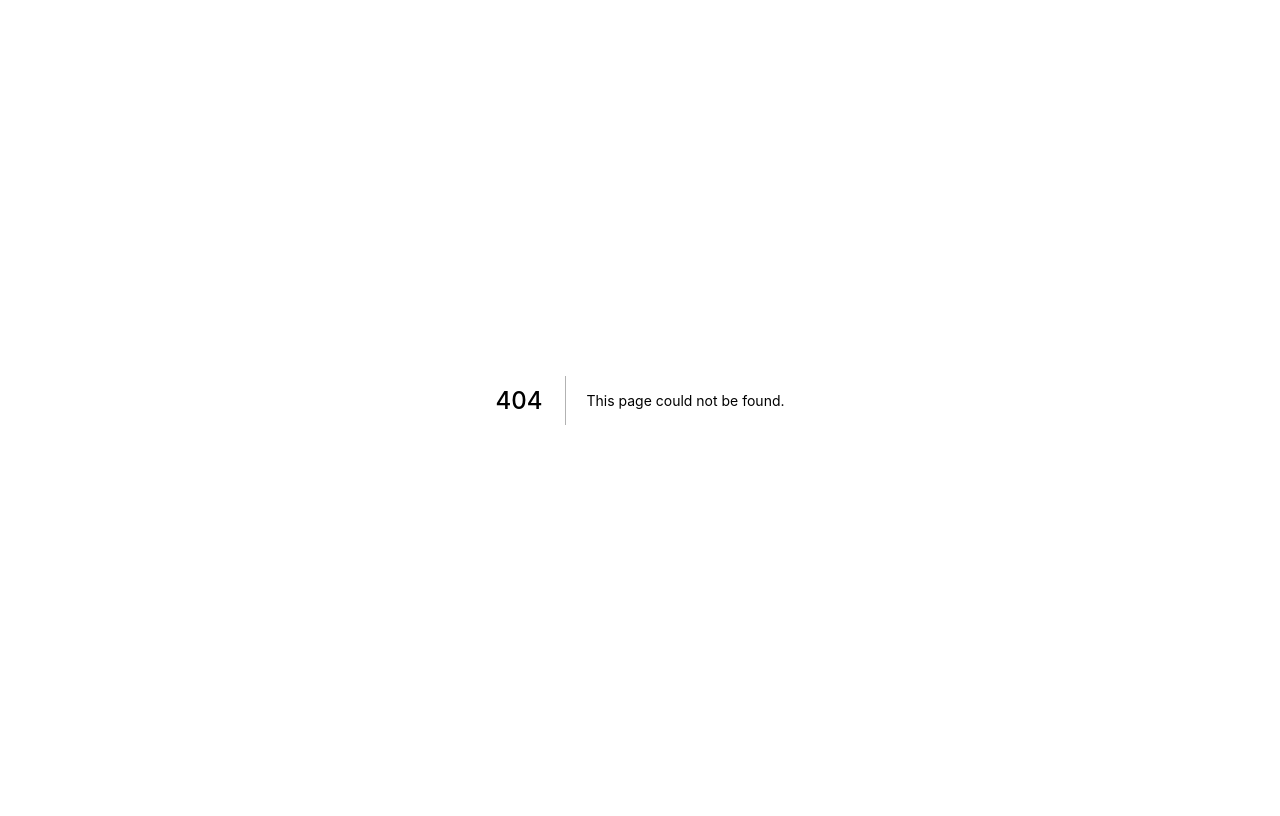
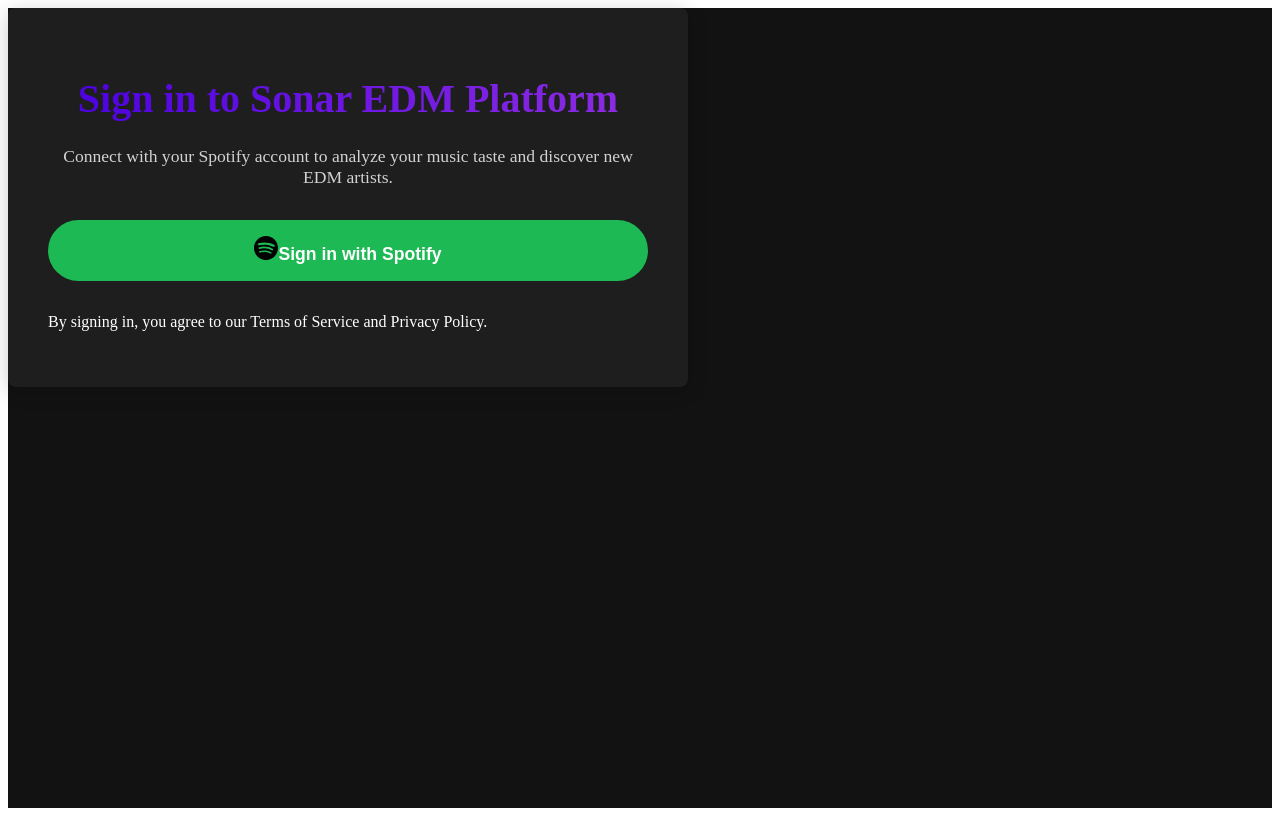
Before and after one commit to Sonar-glitch/sonar-edm-platform, a Next.js app: page /auth/signin in a window 1280 px wide. Before the commit this address had no page. Built offline with nearby package versions, Linux system fonts and the light colour scheme; no server answers.

Commit message:
Create signin.js

```diff
--- /dev/null
+++ b/pages/auth/signin.js
@@ -0,0 +1,50 @@
+import { useSession, signIn } from 'next-auth/react';
+import styles from '../../styles/Auth.module.css';
+
+export default function SignIn() {
+  const { data: session, status } = useSession();
+
+  if (status === 'loading') {
+    return (
+      <div className={styles.container}>
+        <div className={styles.loadingSpinner}></div>
+        <p>Loading session...</p>
+      </div>
+    );
+  }
+
+  if (session) {
+    return (
+      <div className={styles.container}>
+        <h1>Already Signed In</h1>
+        <p>You are already signed in as {session.user.name || session.user.email}.</p>
+        <a href="/" className={styles.button}>Go to Home</a>
+      </div>
+    );
+  }
+
+  return (
+    <div className={styles.container}>
+      <div className={styles.card}>
+        <h1 className={styles.title}>Sign in to Sonar EDM Platform</h1>
+        <p className={styles.description}>
+          Connect with your Spotify account to analyze your music taste and discover new EDM artists.
+        </p>
+
+        <button
+          onClick={() => signIn('spotify', { callbackUrl: '/' })}
+          className={styles.spotifyButton}
+        >
+          <svg viewBox="0 0 24 24" width="24" height="24" className={styles.spotifyIcon}>
+            <path d="M12 0C5.4 0 0 5.4 0 12s5.4 12 12 12 12-5.4 12-12S18.66 0 12 0zm5.521 17.34c-.24.359-.66.48-1.021.24-2.82-1.74-6.36-2.101-10.561-1.141-.418.122-.779-.179-.899-.539-.12-.421.18-.78.54-.9 4.56-1.021 8.52-.6 11.64 1.32.42.18.48.659.301 1.02zm1.44-3.3c-.301.42-.841.6-1.262.3-3.239-1.98-8.159-2.58-11.939-1.38-.479.12-1.02-.12-1.14-.6-.12-.48.12-1.021.6-1.141C9.6 9.9 15 10.561 18.72 12.84c.361.181.54.78.241 1.2zm.12-3.36C15.24 8.4 8.82 8.16 5.16 9.301c-.6.179-1.2-.181-1.38-.721-.18-.601.18-1.2.72-1.381 4.26-1.26 11.28-1.02 15.721 1.621.539.3.719 1.02.419 1.56-.299.421-1.02.599-1.559.3z"/>
+          </svg>
+          Sign in with Spotify
+        </button>
+
+        <p className={styles.terms}>
+          By signing in, you agree to our Terms of Service and Privacy Policy.
+        </p>
+      </div>
+    </div>
+  );
+}
```
